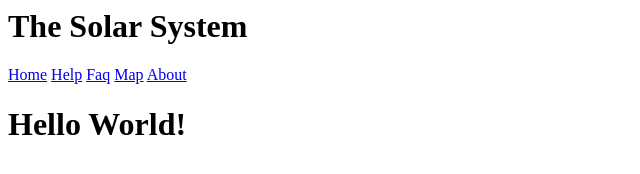
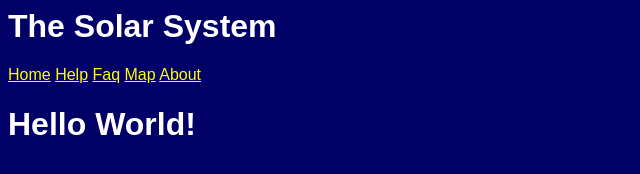
Before and after one commit to walquis/git-basics-sample-project-repo, a plain HTML site: page index.html in a window 1280 px wide. Shown: the whole page, without its empty margins (0-640 px from the left). Drawn offline with Linux system fonts and the light colour scheme.

Commit message:
Add some CSS styling

```diff
--- a/index.html
+++ b/index.html
@@ -1,6 +1,7 @@
 <html>
   <head>
     <title>Solar System</title>
+    <link href="./styles.css" rel="stylesheet"/>
   </head>
   <body>
     <h1>The Solar System</h1>
--- /dev/null
+++ b/styles.css
@@ -0,0 +1,12 @@
+body {
+  font-family: sans-serif;
+  background-color: #000066;
+}
+
+a {
+  color: yellow;
+}
+
+h1, h2, p, .menu-sep {
+  color: white;
+}
```
